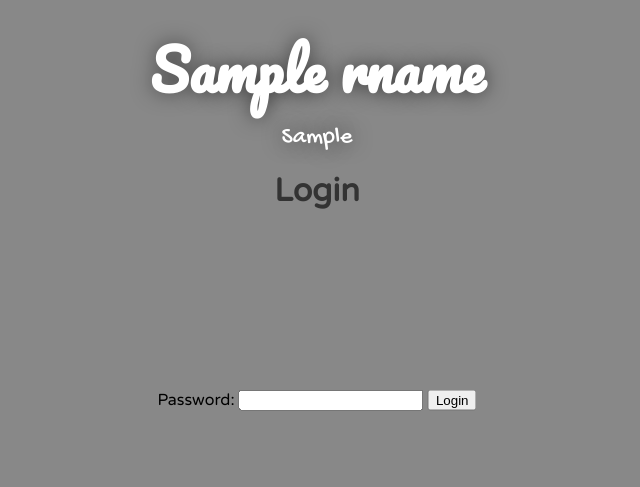
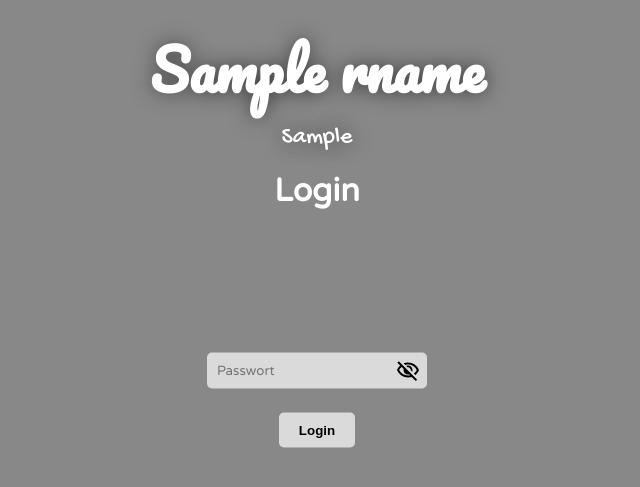
Before and after one commit to tschuerti/SoundWish, a Flask app: template templates/login.html in a window 1280 px wide. Shown: the top 487 px of the page, without its empty margins (323-963 px from the left). Run offline with Flask 3, Linux system fonts and the light colour scheme; the template is opened without the code that fills it: most values are stand-ins (such as "Sample title", 1, 10 or a date in 2020).

Commit message:
Better titles and login

```diff
--- a/main.py
+++ b/main.py
@@ -28,8 +28,20 @@ def overview(name):
         for line in f:
             event = json.loads(line)
             events.append(event)
+
+    for event in events:
+        if event['url'] == name:
+            background_color = event['background_color']
+            rname = event['name']
+            vs = event['veranstalter']
+            url = event['url']
+            break
     PASSWORD = event['password']
-    if 'password' not in session or session['password'] != PASSWORD:
+    print(PASSWORD)
+    if 'password' not in session:
+        return redirect("/" + name + "/login")
+    if session['password'] != PASSWORD:
+        session.pop('password', None)
         return redirect("/" + name + "/login")
 
     # Read the submitted wishes from the JSON file
@@ -94,13 +106,6 @@ def overview(name):
                         f.write('\n')
         return redirect(url_for('overview', name=name))
 
-    for event in events:
-        if event['url'] == name:
-            background_color = event['background_color']
-            rname = event['name']
-            vs = event['veranstalter']
-            url = event['url']
-            break
     return render_template('overview.html', wishes=wishes, name=rname, background_color=background_color, vs=vs, url=url)
 
 @app.route('/<name>/overview/played')
@@ -195,19 +200,6 @@ def overviewdeleted(name):
 
 @app.route('/<name>/login', methods=['GET', 'POST'])
 def login(name):
-    if request.method == 'POST':
-        password_attempt = request.form.get('password')
-        # set the password to the one defined in the event.json file
-        events = []
-        with open('events.json', 'r') as f:
-            for line in f:
-                event = json.loads(line)
-                events.append(event)
-        PASSWORD = event['password']
-        if password_attempt == PASSWORD:
-            session['password'] = PASSWORD
-            return redirect("/" + name + "/overview")
-
     events = []
     with open('events.json', 'r') as f:
         for line in f:
@@ -221,7 +213,21 @@ def login(name):
             vs = event['veranstalter']
             vsurl = event['url']
             break
-    return render_template('login.html', vs = vs, rname=rname, background_color=background_color, vsurl=vsurl)
+    PASSWORD = event['password']
+
+    if request.method == 'POST':
+        password_attempt = request.form.get('password')
+        # set the password to the one defined in the event.json file
+        if password_attempt == PASSWORD:
+            session['password'] = PASSWORD
+            return redirect("/" + name + "/overview")
+        else:
+            return render_template('login.html', vs = vs, rname=rname, background_color=background_color, vsurl=vsurl, error=True)
+    else:
+        if 'password' in session and session['password'] == PASSWORD:
+            return redirect("/" + name + "/overview")
+        else:
+            return render_template('login.html', vs = vs, rname=rname, background_color=background_color, vsurl=vsurl, error=False)
 
 @app.route('/<name>/logout')
 def logout(name):
--- a/templates/index.html
+++ b/templates/index.html
@@ -1,7 +1,7 @@
 <!DOCTYPE html>
 <html>
 <head>
-    <title>{{ rname }}</title>
+    <title>{{ rname }} - {{ vs }}</title>
     <meta charset="UTF-8">
     <meta name="viewport" content="width=device-width, initial-scale=1.0, maximum-scale=1">
     <link rel="icon" type="image/png" sizes="16x16" href="/media/favicon.png">
--- a/templates/login.html
+++ b/templates/login.html
@@ -1,19 +1,38 @@
 <!DOCTYPE html>
 <html>
 <head>
-    <title>{{ rname }}</title>
+    <title>Login | {{ rname }} - {{ vs }}</title>
     <link rel="icon" type="image/png" sizes="16x16" href="/media/favicon.png">
+    <meta name="viewport" content="width=device-width, initial-scale=1.0, maximum-scale=1">
 </head>
 <body>
     <h1 id="rname">{{ rname }}</h1>
     <h2 id="vs">{{ vs }}</h2>
-    <h1>Login</h1>
+    <h1 style="color: white;">Login</h1>
+    {% if error %}
+        <p style="color: red;">Falsches Passwort!</p>
+    {% endif %}
     <form id="stext" method="POST">
-        <label for="password">Password:</label>
-        <input type="password" id="password" name="password" required>
-        <button type="submit">Login</button>
+        <input type="password" id="password" name="password" placeholder="Passwort" required>
+        <div id="toggle-password" onclick="togglePasswordVisibility()">
+            <svg class="pswbtn" id="pswshow" xmlns="http://www.w3.org/2000/svg" height="24" viewBox="0 -960 960 960" width="24"><path d="m644-428-58-58q9-47-27-88t-93-32l-58-58q17-8 34.5-12t37.5-4q75 0 127.5 52.5T660-500q0 20-4 37.5T644-428Zm128 126-58-56q38-29 67.5-63.5T832-500q-50-101-143.5-160.5T480-720q-29 0-57 4t-55 12l-62-62q41-17 84-25.5t90-8.5q151 0 269 83.5T920-500q-23 59-60.5 109.5T772-302Zm20 246L624-222q-35 11-70.5 16.5T480-200q-151 0-269-83.5T40-500q21-53 53-98.5t73-81.5L56-792l56-56 736 736-56 56ZM222-624q-29 26-53 57t-41 67q50 101 143.5 160.5T480-280q20 0 39-2.5t39-5.5l-36-38q-11 3-21 4.5t-21 1.5q-75 0-127.5-52.5T300-500q0-11 1.5-21t4.5-21l-84-82Zm319 93Zm-151 75Z"/></svg>
+        </div>
+        <button id="sub" type="submit">Login</button>
     </form>
 </body>
+<script>
+    function togglePasswordVisibility() {
+      var passwordInput = document.getElementById("password");
+      var toggleIcon = document.querySelector("#toggle-password i");
+      if (passwordInput.type === "password") {
+        passwordInput.type = "text";
+        document.getElementById("toggle-password").innerHTML = '<svg class="pswbtn" id="pswhide" xmlns="http://www.w3.org/2000/svg" height="24" viewBox="0 -960 960 960" width="24"><path d="M480-320q75 0 127.5-52.5T660-500q0-75-52.5-127.5T480-680q-75 0-127.5 52.5T300-500q0 75 52.5 127.5T480-320Zm0-72q-45 0-76.5-31.5T372-500q0-45 31.5-76.5T480-608q45 0 76.5 31.5T588-500q0 45-31.5 76.5T480-392Zm0 192q-146 0-266-81.5T40-500q54-137 174-218.5T480-800q146 0 266 81.5T920-500q-54 137-174 218.5T480-200Zm0-300Zm0 220q113 0 207.5-59.5T832-500q-50-101-144.5-160.5T480-720q-113 0-207.5 59.5T128-500q50 101 144.5 160.5T480-280Z"/></svg>';
+      } else {
+        passwordInput.type = "password";
+        document.getElementById("toggle-password").innerHTML = '<svg class="pswbtn" id="pswshow" xmlns="http://www.w3.org/2000/svg" height="24" viewBox="0 -960 960 960" width="24"><path d="m644-428-58-58q9-47-27-88t-93-32l-58-58q17-8 34.5-12t37.5-4q75 0 127.5 52.5T660-500q0 20-4 37.5T644-428Zm128 126-58-56q38-29 67.5-63.5T832-500q-50-101-143.5-160.5T480-720q-29 0-57 4t-55 12l-62-62q41-17 84-25.5t90-8.5q151 0 269 83.5T920-500q-23 59-60.5 109.5T772-302Zm20 246L624-222q-35 11-70.5 16.5T480-200q-151 0-269-83.5T40-500q21-53 53-98.5t73-81.5L56-792l56-56 736 736-56 56ZM222-624q-29 26-53 57t-41 67q50 101 143.5 160.5T480-280q20 0 39-2.5t39-5.5l-36-38q-11 3-21 4.5t-21 1.5q-75 0-127.5-52.5T300-500q0-11 1.5-21t4.5-21l-84-82Zm319 93Zm-151 75Z"/></svg>';
+      }
+    }
+  </script>
 <style>
 @import url(/media/fonts.css);
 
@@ -62,5 +81,82 @@ h1 {
     transform: translate(-50%, -50%);
 }
 
+#sub {
+    background-color: #dadada;
+    padding: 10px 20px;
+    border-radius: 5px;
+    border: none;
+    cursor: pointer;
+    transition: background-color 0.2s ease-in-out;
+    font-weight: bold;
+    user-select: none;
+}
+
+#sub:hover {
+  background-color: #ffffff;
+}
+
+/* make the password input beuatifuller */
+#password {
+    padding: 10px;
+    border-radius: 5px;
+    border: none;
+    {% if error %}
+    border: 1px solid red;
+    {% endif %}
+    width: 100%;
+    background-color: #dadada;
+    width: 200px;
+}
+
+input {
+    font-family: 'Varela Round', sans-serif;
+}
+
+/* position the toggle box in the pasword field */
+#toggle-password {
+    position: relative;
+    left: 80%;
+    top: -30px;
+    width: min-content;
+    cursor: pointer;
+    width: 40px;
+    height: 24px;
+    /* add an baground so the text slowly fades in */
+    background: linear-gradient(to right, rgba(218, 218, 218, 0) 0%, rgb(218, 218, 218) 100%);
+    background-repeat: no-repeat;
+    background-position: -26px;
+
+}
+
+.pswbtn {
+    width: 24px;
+    height: 24px;
+    user-select: none;
+    margin-left: 10px;
+    background-color: #dadada;
+}
+
+@media (prefers-color-scheme: dark) {
+    #sub,
+    #password {
+        background-color: #222222;
+        color: #fff;
+    }
+    #sub:hover {
+        background-color: #2e2e2e;
+    }
+    .pswbtn {
+        fill: #fff;
+        background-color: #222222;
+    }
+
+    #toggle-password {
+        background: linear-gradient(to right, rgba(34, 34, 34, 0) 0%, rgba(34, 34, 34, 100) 100%);
+        background-repeat: no-repeat;
+        background-position: -26px;
+    }
+}
+
 </style>
 </html>
--- a/templates/overview.html
+++ b/templates/overview.html
@@ -1,7 +1,7 @@
 <!DOCTYPE html>
 <html>
 <head>
-    <title>{{ name }} - Overview</title>
+    <title>Overview | {{ name }} - {{ vs }}</title>
     <meta http-equiv="refresh" content="30">
     <meta charset="UTF-8">
     <meta name="viewport" content="width=device-width, initial-scale=1.0">
--- a/templates/overview2.html
+++ b/templates/overview2.html
@@ -1,7 +1,7 @@
 <!DOCTYPE html>
 <html>
 <head>
-    <title>{{ name }} - Overview</title>
+    <title>Overview | {{ name }} - {{ vs }}</title>
     <meta http-equiv="refresh" content="30">
     <meta charset="UTF-8">
     <meta name="viewport" content="width=device-width, initial-scale=1.0">
--- a/templates/submitted.html
+++ b/templates/submitted.html
@@ -1,7 +1,7 @@
 <!DOCTYPE html>
 <html>
 <head>
-    <title>{{ rname }}</title>
+    <title>{{ rname }} - {{ vs }}</title>
     <meta charset="UTF-8">
     <meta name="viewport" content="width=device-width, initial-scale=1.0, maximum-scale=1">
     <link rel="icon" type="image/png" sizes="16x16" href="/media/favicon.png">
@@ -10,7 +10,7 @@
     <h1 id="rname">{{ rname }}</h1>
     <h2 id="vs">{{ vs }}</h2>
     <h3 id="stext">
-        Dankeschön für deinen Wunsch!<br>
+        Dankeschön für deinen Wunsch!<br><br>
         Er wurde erfolgreich an den DJ übermittelt.<br><br>
         <a href="/{{vsurl}}"><button>Noch einen Wunsch äußern</button></a>
     </h3>
```
Also changed, not shown: 1 other file.
